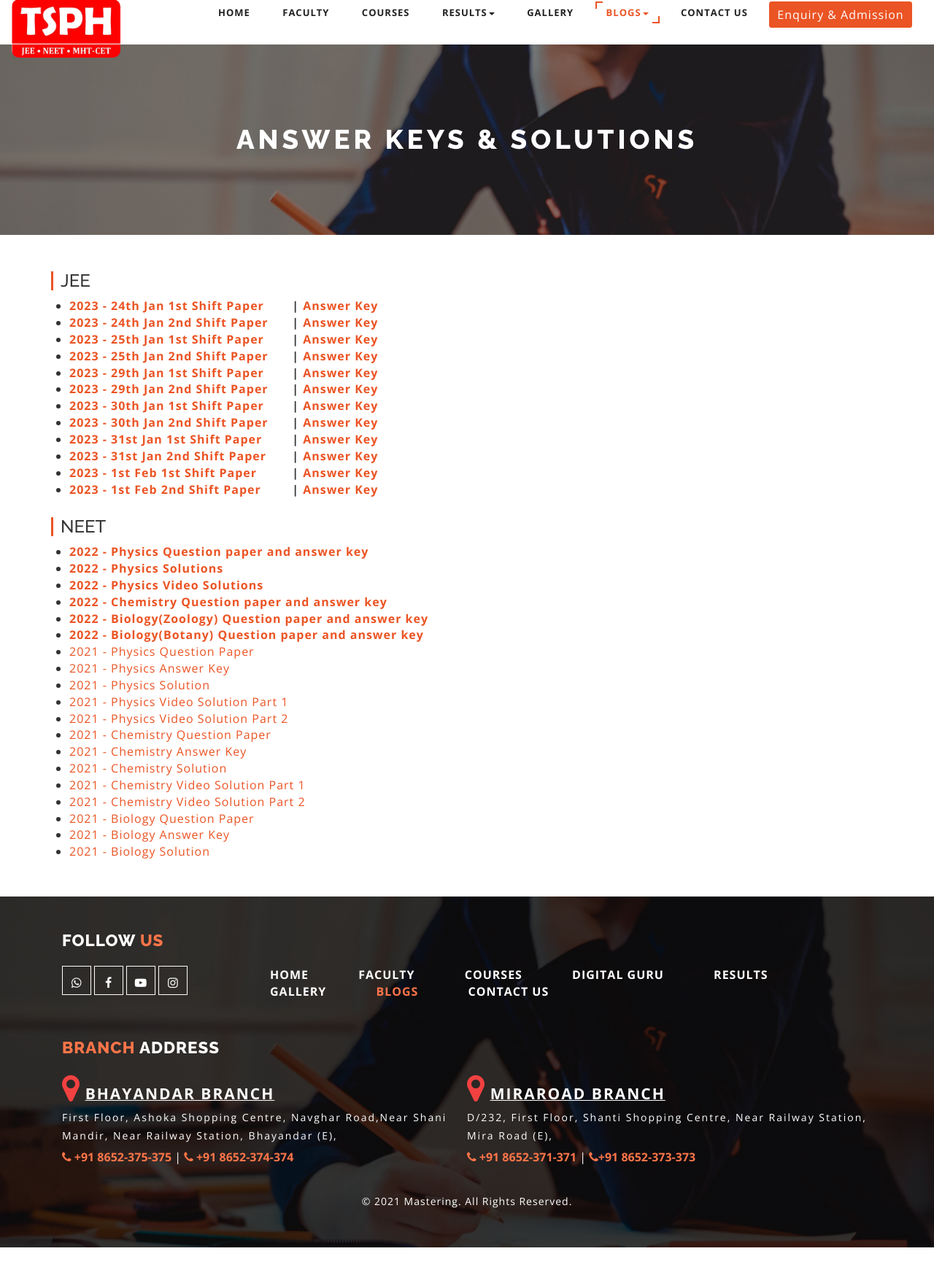
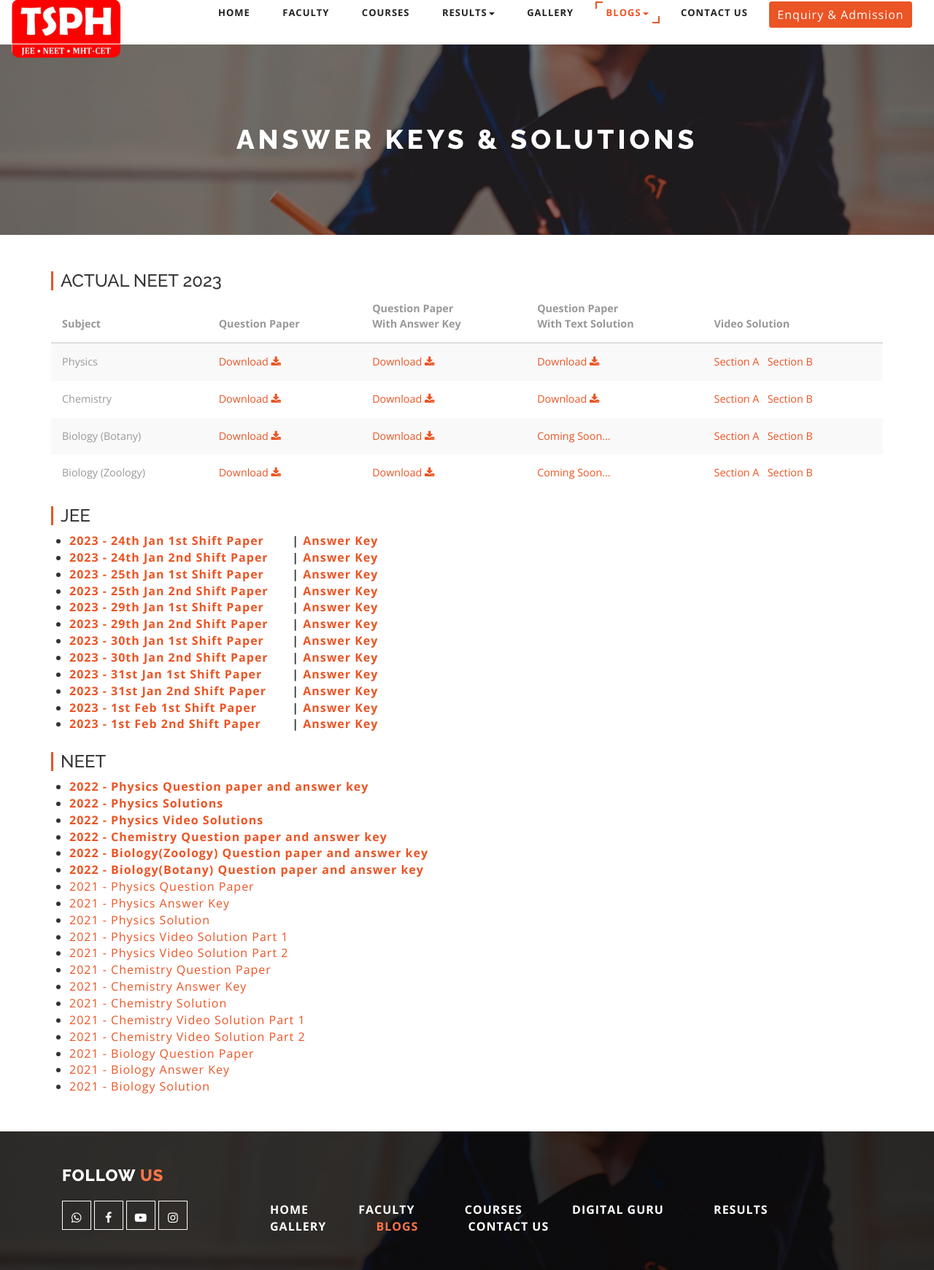
Before and after one commit to sunil007/tsphweb, a PHP site: page /answer-keys-solutions.php in a window 1280 px wide. Shown: the part 52-1793 px from the top of the page at 73% size. Before the commit the page ends 1762 px from the top, so only its background shows below. Run offline with PHP 8.4, Linux system fonts and the light colour scheme; some libraries are stand-ins or nearby versions.

Commit message:
NEET 2023

```diff
--- a/answer-keys-solutions.php
+++ b/answer-keys-solutions.php
@@ -26,6 +26,66 @@
 
         <div class="container">
             <div class="row">
+			<div class="col-lg-12 col-md-12 col-sm-12">
+                    <div class="blog-text">
+						<h3 style=" border-left: 3px solid #eb5424; padding-left: 10px; ">ACTUAL NEET 2023</h3>
+						<table class='table table-striped'>
+							<thead>
+								<tr>
+									<th>Subject</th>
+									<th>Question Paper</th>
+									<th>Question Paper<br>With Answer Key</th>
+									<th>Question Paper<br>With Text Solution</th>
+									<th>Video Solution</th>
+								</tr>
+							</thead>
+							<tr>
+								<td>Physics</td>
+								<td><a target='_blank' href="./document/NEET 2023/TSPH_NEET 2023_PHYSICS QUESTION PAPER..pdf"> Download <i class='fa fa-download'></i></a></td>
+								<td><a target='_blank' href="./document/NEET 2023/TSPH_NEET 2023_PHYSICS ANSWER KEY..pdf"> Download <i class='fa fa-download'></i></a></td>
+								<td><a target='_blank' href="./document/NEET 2023/TSPH_NEET-2023_PHYSICS-TEXT SOLUTION.pdf">Download <i class='fa fa-download'></i></a></td>
+								<td>
+									<a target='_blank' href="https://youtu.be/yemTT6-VPQ4">Section A</a>
+									&nbsp;
+									<a target='_blank' href="https://youtu.be/6e7btwzDjZY">Section B</a>
+								</td>
+							</tr>
+							<tr>
+								<td>Chemistry</td>
+								<td><a target='_blank' href="./document/NEET 2023/TSPH_NEET 2023_CHEMISTRY QUESTION PAPER..pdf"> Download <i class='fa fa-download'></i></a></td>
+								<td><a target='_blank' href="./document/NEET 2023/TSPH_NEET 2023_CHEMISTRY ANSWER KEY..pdf"> Download <i class='fa fa-download'></i></a></td>
+								<td><a target='_blank' href="./document/NEET 2023/TSPH_NEET-2023_CHEMISTRY-TEXT SOLUTION.pdf">Download <i class='fa fa-download'></i></a></td>
+								<td>
+									<a target='_blank' href="https://youtu.be/jmxfgIpgS8g">Section A</a>
+									&nbsp;
+									<a target='_blank' href="https://youtu.be/ZnTQGK9v47s">Section B</a>
+								</td>
+							</tr>
+							<tr>
+								<td>Biology (Botany)</td>
+								<td><a target='_blank' href="./document/NEET 2023/TSPH_NEET 2023_BOTANY QUESTION PAPER..pdf"> Download <i class='fa fa-download'></i></a></td>
+								<td><a target='_blank' href="./document/NEET 2023/TSPH_NEET 2023_BOTANY ANSWER KEY..pdf"> Download <i class='fa fa-download'></i></a></td>
+								<td><a target='_blank' href="#">Coming Soon...</a></td>
+								<td>
+									<a target='_blank' href="https://youtu.be/Q6_3mYfcUWY">Section A</a>
+									&nbsp;
+									<a target='_blank' href="https://youtu.be/34dDzR3H0zc">Section B</a>
+								</td>
+							</tr>
+							<tr>
+								<td>Biology (Zoology)</td>
+								<td><a target='_blank' href="./document/NEET 2023/TSPH_NEET 2023_ZOOLOGY QUESTION PAPER..pdf"> Download <i class='fa fa-download'></i></a></td>
+								<td><a target='_blank' href="./document/NEET 2023/TSPH_NEET 2023_ZOOLOGY ANSWER KEY..pdf"> Download <i class='fa fa-download'></i></a></td>
+								<td><a target='_blank' href="#">Coming Soon...</a></td>
+								<td>
+									<a target='_blank' href="https://youtu.be/QwDj72PUY94">Section A</a>
+									&nbsp;
+									<a target='_blank' href="https://youtu.be/y6BhuuxcpJE">Section B</a>
+								</td>
+							</tr>
+						</table>
+					</div>
+				</div>
                 <div class="col-lg-6 col-md-6 col-sm-12">
                     <div class="blog-text">
 						<h3 style=" border-left: 3px solid #eb5424; padding-left: 10px; ">JEE</h3>
```
Also changed, not shown: 6 other files.
